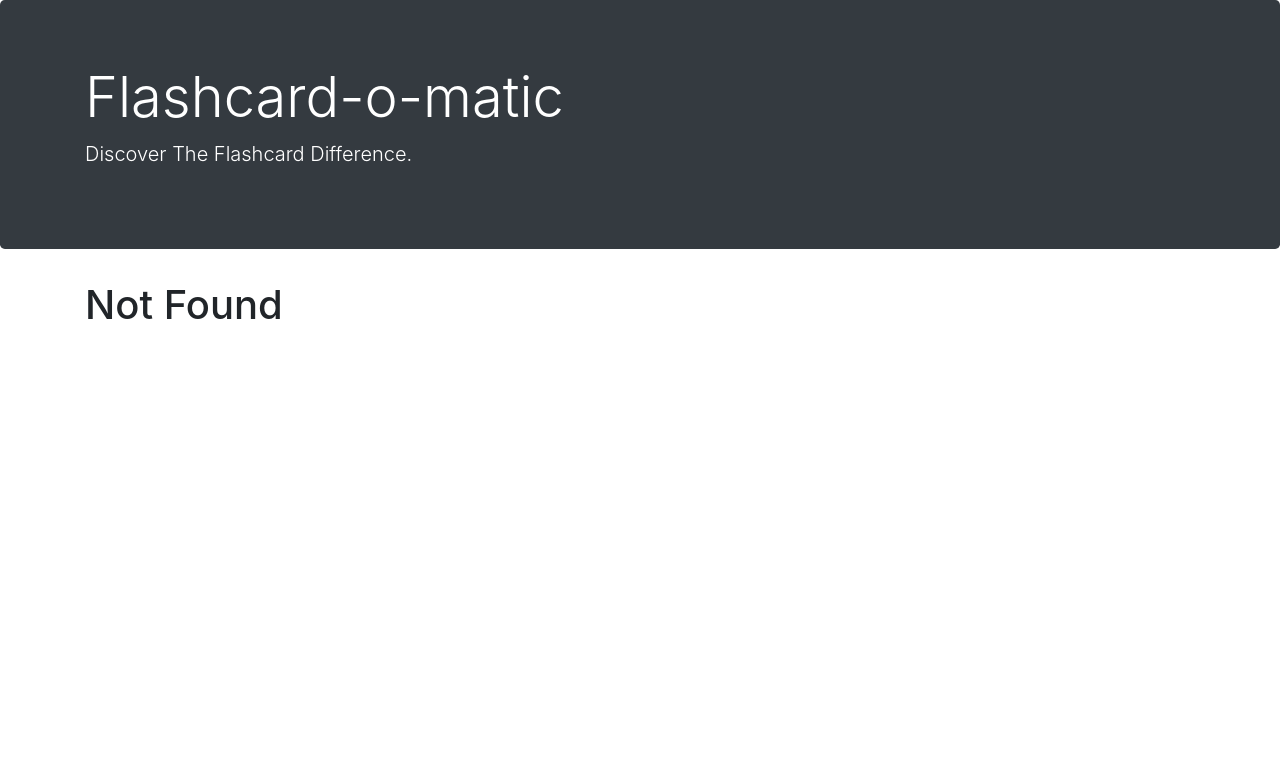
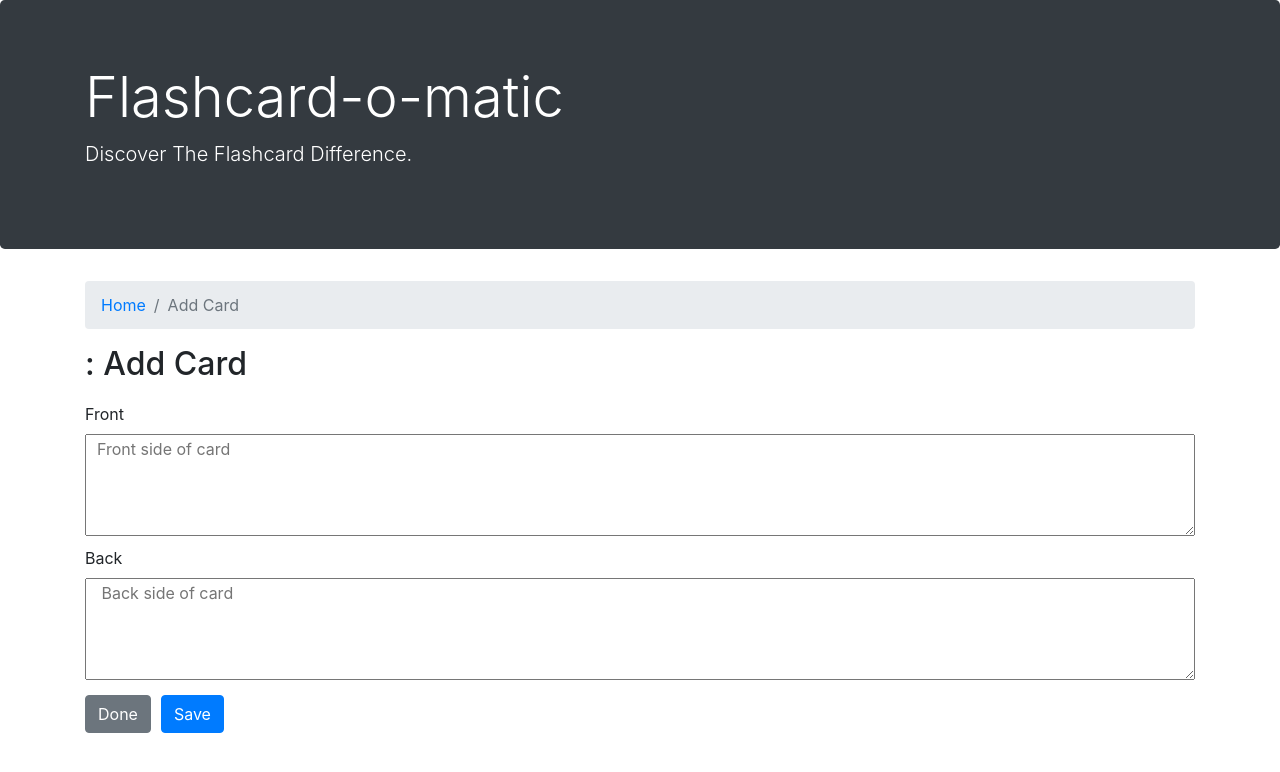
Before and after one commit to BradleyHollis/Flashcard-app, a React (Create React App) app: page /decks/1/cards/new in a window 1280 px wide. Before the commit this address had no page. Shown: the top 772 px of the page. Built offline with nearby package versions, Linux system fonts and the light colour scheme; no server answers; a web font is replaced by a local one.

Commit message:
User can add a card to a deck

```diff
--- a/data/db.json
+++ b/data/db.json
@@ -9,6 +9,11 @@
       "name": "React Router",
       "description": "React Router is a collection of navigational components that compose declaratively with your application.",
       "id": 2
+    },
+    {
+      "name": "BodyBuilding",
+      "description": "Introduction to bodybuilding",
+      "id": 3
     }
   ],
   "cards": [
--- /dev/null
+++ b/src/Layout/Card/CreateCard.js
@@ -0,0 +1,88 @@
+import { useEffect, useState } from "react";
+import { useHistory, useParams } from "react-router-dom";
+import { createCard, readDeck } from "../../utils/api";
+import BreadCrumb from "../Common/Breadcrumb";
+import '../style.css';
+function CreateCard(){
+
+    const { deckId } = useParams();
+
+    const initialFormState = {
+        front: "",
+        back: "",
+    };
+
+    const [deck, setDeck] = useState([]);
+    const [formData, setFormData] = useState({ ...initialFormState });
+
+    const history = useHistory();
+
+    const handleChange = ({ target }) => {
+        setFormData({
+            ...formData,
+            [target.name]: target.value
+        });
+    };
+
+    const handleSubmit = async (event) => {
+        event.preventDefault();
+        try {
+            await createCard(deckId, formData);
+            setFormData({ ...initialFormState });
+            console.log(formData)
+        } catch (error){
+            if(error.name === 'AbortError'){
+                throw error;
+            }
+        }
+    };
+
+    useEffect(() => {
+        async function loadDeck(){
+            const loadedDeck = await readDeck(deckId);
+            setDeck(() => loadedDeck);
+        }
+        loadDeck();
+    }, [deckId]);
+
+    return (
+        <>
+        <BreadCrumb path={`/decks/${deckId}`} pathName={deck.name} currentPage="Add Card"/>
+        <div className="col">
+                <div className="row">
+                    <h2>{deck.name}: Add Card</h2>
+                </div>
+                <div className="row"><label htmlFor="front">Front</label></div>
+                <div className="row">
+                    <textarea
+                        id="front"
+                        name="front"
+                        placeholder="  Front side of card"
+                        rows="4"
+                        value={formData.front}
+                        onChange={handleChange}
+                        required={true}
+                    />
+                </div>
+                <div className="row"><label htmlFor="back">Back</label></div>
+                <div className="row">
+                    <textarea
+                        id="back"
+                        name="back"
+                        placeholder="   Back side of card"
+                        rows="4"
+                        value={formData.back}
+                        onChange={handleChange}
+                        required={true}
+                    />
+                </div>
+                <div className="row space-top">
+                <button type="submit" className="btn btn-secondary" onClick={() => history.push(`/decks/${deckId}`)}>Done</button>
+                <button type='submit' className="btn btn-primary space-between" onClick={handleSubmit}>Save</button>
+            </div>
+            </div>
+        </>
+    )
+}
+
+export default CreateCard;
--- a/src/Layout/index.js
+++ b/src/Layout/index.js
@@ -10,6 +10,7 @@
 import Deck from "./Deck/Deck";
 import Home from './Home'
 import StudyDeck from "./Deck/StudyDeck";
+import CreateCard from "./Card/CreateCard";
 
 function Layout() {
   return (
@@ -28,6 +29,9 @@
         <Route exact path='/decks/:deckId'>
           <Deck/>
         </Route>
+        <Route path='/decks/:deckId/cards/new'>
+          <CreateCard/>
+        </Route>
         <Route path='/decks/:deckId/study'>
           <StudyDeck/>
         </Route>
--- a/src/Layout/style.css
+++ b/src/Layout/style.css
@@ -38,3 +38,7 @@
 .move-right{
     margin-left: 7px;
 }
+
+.space-between {
+    margin-left: 10px;
+}
```
